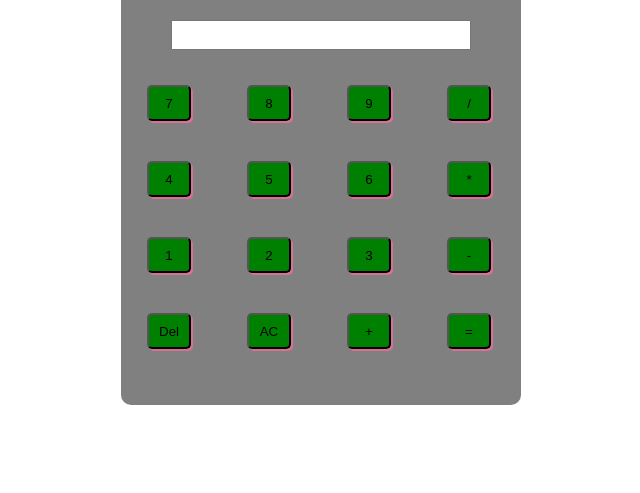
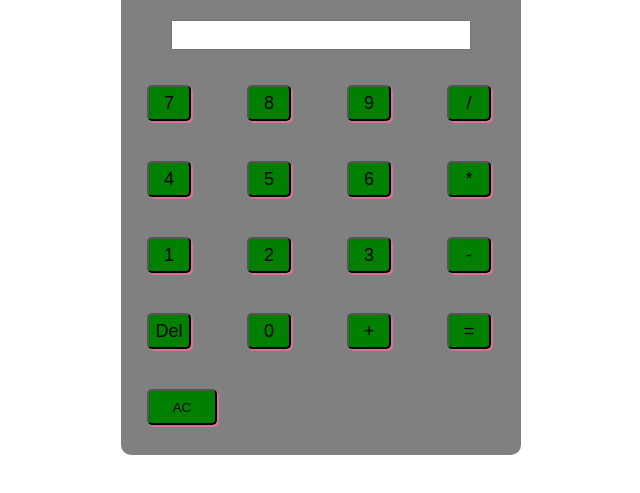
Before and after one commit to Sreeraj-m-99/calculator, a plain HTML site: page index.html in a window 1280 px wide. Shown: the part 85-578 px from the top of the page, without its empty margins (319-959 px from the left). Drawn offline with Linux system fonts and the light colour scheme.

Commit message:
new change0

```diff
--- a/index.html
+++ b/index.html
@@ -38,9 +38,12 @@
             </div>
             <div class="row">
                 <button onclick="backSpace()"class="btn">Del</button>
-                <button onclick=" allClear()"class="btn">AC</button>
+                <button onclick="display(0)"class="btn">0</button>
                 <button onclick="display('+')"class="btn">+</button>
                 <button onclick="answer('=')"class="btn">=</button>
+            </div>
+            <div class="row">
+                <button onclick=" allClear()"class="btn-ac">AC</button>
             </div>
 
 
--- a/style.css
+++ b/style.css
@@ -4,7 +4,7 @@
     box-sizing: border-box;
 }
 .calc-outline{
-    height: 450px;
+    height: 500px;
     width: 400px;
     background-color: grey;
     margin:  auto;
@@ -23,6 +23,8 @@
 .display-box{
     height: 30px;
     width: 75%;
+    font-size: 20px;
+    text-align: right;
     /* margin: 10px auto 0 auto; */
 }
 
@@ -39,6 +41,7 @@
     margin: 20px 26px;
     border-radius: 5px;
     box-shadow: 2px 2px palevioletred;
+    font-size: large;
 }
 .heading{
     height: 50px;
@@ -52,8 +55,17 @@
     font-size: 15px;
     text-transform: uppercase;
 }
-.btn:hover {
+button:hover {
     background-color:rgb(255,0,0);opacity:0.6;
     cursor: pointer;
     transition: ease-in-out .5s;
   }
+.btn-ac{
+    width: 70px;
+    height: 36px;
+
+    background-color: green;
+    margin: 20px 26px;
+    border-radius: 5px;
+    box-shadow: 2px 2px palevioletred;
+}
```
